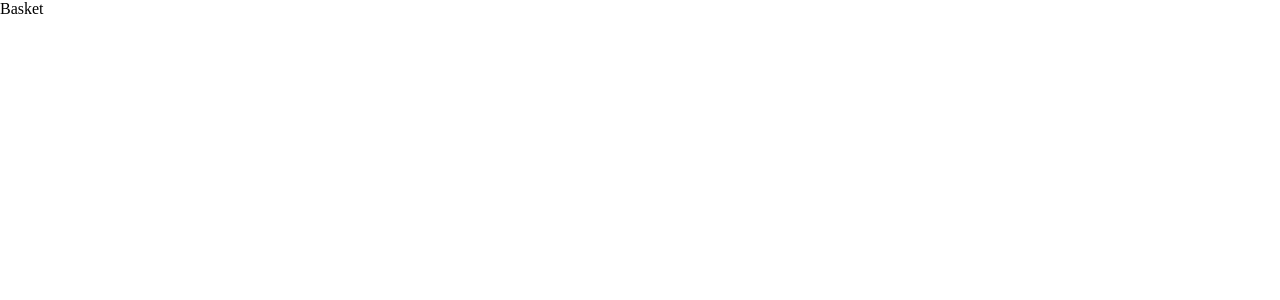
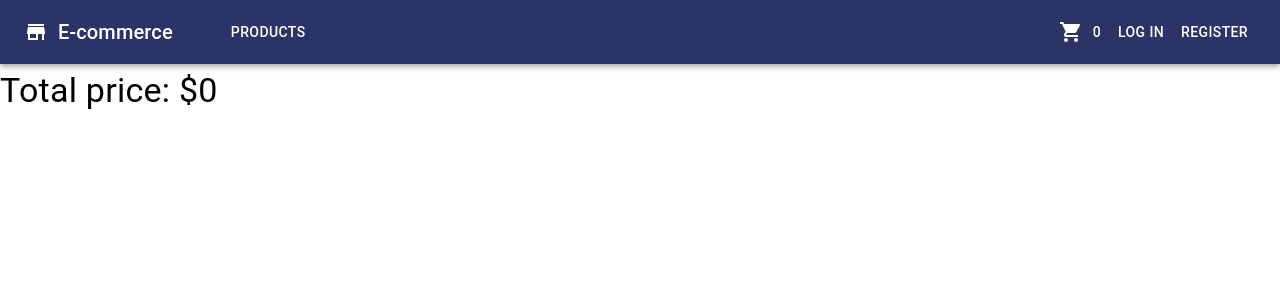
Before and after one commit to NurgulYunusova/React-Js-Redux-Basket, a React app: page /basket in a window 1280 px wide. Shown: the top 300 px of the page. Built offline with nearby package versions, Linux system fonts and the light colour scheme; the HTML template or start-up script is replaced by a standard one.

Commit message:
Completed basket page

```diff
--- a/src/App.jsx
+++ b/src/App.jsx
@@ -2,12 +2,13 @@
 import { QueryClient, QueryClientProvider } from "react-query";
 import { Route, Routes } from "react-router-dom";
 // import { routes } from "./routes/routes";
-import Home from "./pages/public/Home";
 import Login from "./pages/public/Login";
 import "./app.css";
 import Basket from "./pages/public/Basket";
 import Register from "./pages/public/Register";
 import { ReactQueryDevtools } from "react-query/devtools";
+import Layout from "./components/layout/Layout";
+import Products from "./components/Products";
 
 function App() {
   const queryClient = new QueryClient({
@@ -21,17 +22,19 @@ function App() {
   return (
     <>
       <QueryClientProvider client={queryClient}>
+        <Layout>
           <Routes>
             {/* {routes &&
             routes.map((item) => {
               return <Route path={item.path} element={item.element} />;
             })} */}
 
-          <Route path="/" element={<Home />} />
+            <Route path="/" element={<Products />} />
             <Route path="/login" element={<Login />} />
             <Route path="/register" element={<Register />} />
             <Route path="/basket" element={<Basket />} />
           </Routes>
+        </Layout>
         <ReactQueryDevtools initialIsOpen={false} />
       </QueryClientProvider>
     </>
--- a/src/app.css
+++ b/src/app.css
@@ -1,5 +1,8 @@
+/* @import url("https://fonts.googleapis.com/css2?family=Lato:wght@300;400;700;900&display=swap"); */
+
 * {
   margin: 0;
   padding: 0;
   box-sizing: border-box;
+  box-sizing: border-box;
 }
--- a/src/components/layouts/Navbar.jsx
+++ b/src/components/Navbar.jsx
@@ -9,29 +9,46 @@ import PersonIcon from "@mui/icons-material/Person";
 import StoreIcon from "@mui/icons-material/Store";
 import { useNavigate } from "react-router-dom";
 import { useContext } from "react";
-import { ProductsContext } from "../../context/ProductsContext";
+import { BasketContext } from "../context/BasketContext";
 
 function Navbar() {
   const navigate = useNavigate();
-  const { basket, addToBasket } = useContext(ProductsContext);
+  const { basketItems } = useContext(BasketContext);
 
   return (
     <>
       <Box
         sx={{ flexGrow: 1 }}
-        style={{ display: "flex", alignItems: "center" }}
+        style={{
+          display: "flex",
+          alignItems: "center",
+        }}
       >
         <AppBar position="fixed">
-          <Toolbar>
+          <Toolbar
+            style={{
+              backgroundColor: "#2B3467",
+            }}
+          >
             <Typography
               variant="h6"
               component="div"
               sx={{ flexGrow: 1 }}
-              style={{ display: "flex", alignItems: "center", gap: 10 }}
+              style={{
+                display: "flex",
+                alignItems: "center",
+                gap: 10,
+              }}
             >
               <StoreIcon />
               E-commerce
-              <Button color="inherit" style={{ marginLeft: 40 }}>
+              <Button
+                color="inherit"
+                style={{ marginLeft: 40 }}
+                onClick={() => {
+                  navigate("/");
+                }}
+              >
                 Products
               </Button>
             </Typography>
@@ -42,7 +59,7 @@ function Navbar() {
               }}
             >
               <ShoppingCartIcon style={{ marginRight: 10, marginLeft: 10 }} />{" "}
-              {basket}
+              {basketItems.length}
             </Button>
             <Button
               color="inherit"
--- a/src/components/Products.jsx
+++ b/src/components/Products.jsx
@@ -2,7 +2,6 @@
 /* eslint-disable react/jsx-key */
 import { styled } from "@mui/material/styles";
 import Box from "@mui/material/Box";
-import Paper from "@mui/material/Paper";
 import Grid from "@mui/material/Grid";
 import { axiosInstance } from "../network/axiosInstance";
 import { useQuery } from "react-query";
@@ -16,8 +15,11 @@ import {
 import CardMedia from "@mui/material/CardMedia";
 import { useState } from "react";
 import { useContext } from "react";
-import { ProductsContext } from "../context/ProductsContext";
+import { BasketContext } from "../context/BasketContext";
+import AddShoppingCartIcon from "@mui/icons-material/AddShoppingCart";
+import RemoveShoppingCartIcon from "@mui/icons-material/RemoveShoppingCart";
 import Modal from "@mui/material/Modal";
+import CircularProgress from "@mui/material/CircularProgress";
 
 const style = {
   position: "absolute",
@@ -40,10 +42,10 @@ function Products() {
   );
 
   const [open, setOpen] = useState(false);
-  const [id, setId] = useState(null);
-  const [isClicked, setIsClicked] = useState(false);
+  const [id, setId] = useState();
 
-  const { basket, addToBasket } = useContext(ProductsContext);
+  const { basketItems, addToBasket, removeFromBasket } =
+    useContext(BasketContext);
 
   const handleOpen = (id) => {
     setId(id);
@@ -54,22 +56,37 @@ function Products() {
 
   const handleClose = () => setOpen(false);
 
-  const actionToBasket = () => {
-    setIsClicked(!isClicked);
+  const handleAction = (product) => {
+    if (!basketItems.some((item) => item.id === product.id)) {
+      addToBasket(product);
+    } else removeFromBasket(product);
   };
 
   return (
     <>
-      <Box sx={{ flexGrow: 1 }}>
+      <Box sx={{ flexGrow: 1, padding: "40px" }}>
+        {isLoading ? (
+          <div
+            style={{
+              width: "100%",
+              display: "flex",
+              justifyContent: "center",
+            }}
+          >
+            <CircularProgress
+              style={{ width: 100, height: 100, margin: "300px" }}
+            />
+          </div>
+        ) : (
           <Grid
             container
-          rowSpacing={4}
-          columnSpacing={{ xs: 1, sm: 2, md: 4 }}
+            rowSpacing={3}
+            columnSpacing={{ xs: 1, sm: 2, md: 3 }}
             style={{ marginTop: 70 }}
           >
             {data &&
               data?.data.map((q) => (
-              <Grid item xs={2}>
+                <Grid item xs={3}>
                   <Card sx={{ height: "100%" }}>
                     <div
                       style={{
@@ -94,17 +111,33 @@ function Products() {
                           justifyContent: "space-around",
                         }}
                       >
-                      <Typography gutterBottom variant="h5" component="div">
+                        <Typography
+                          gutterBottom
+                          variant="h5"
+                          component="div"
+                          sx={{ color: "#EB455F", fontWeight: 700 }}
+                        >
                           ${q.price}
                         </Typography>
-                      <Button variant="contained" onClick={actionToBasket}>
-                        {isClicked ? "Remove from basket" : "Add to basket"}
-                      </Button>
                         <Button
                           variant="contained"
                           onClick={() => handleOpen(q.id)}
                         >
                           Show details
+                        </Button>
+                        <Button
+                          variant="contained"
+                          onClick={() => handleAction(q)}
+                        >
+                          {!basketItems.some((item) => item.id === q.id) ? (
+                            <span>
+                              Add to basket <AddShoppingCartIcon />
+                            </span>
+                          ) : (
+                            <span>
+                              Remove from basket <RemoveShoppingCartIcon />
+                            </span>
+                          )}
                         </Button>
                       </CardActions>
                     </div>
@@ -122,7 +155,7 @@ function Products() {
                   id="modal-modal-title"
                   variant="h6"
                   component="h2"
-                sx={{ fontWeight: "bold" }}
+                  sx={{ fontWeight: "bold", color: "#3566b5" }}
                 >
                   {itemData?.title}
                 </Typography>
@@ -132,6 +165,7 @@ function Products() {
               </Box>
             </Modal>
           </Grid>
+        )}
       </Box>
     </>
   );
--- /dev/null
+++ b/src/components/layout/Layout.jsx
@@ -0,0 +1,13 @@
+/* eslint-disable react/prop-types */
+import Navbar from "../Navbar";
+
+function Layout({ children }) {
+  return (
+    <>
+      <Navbar />
+      {children}
+    </>
+  );
+}
+
+export default Layout;
--- /dev/null
+++ b/src/context/BasketContext.jsx
@@ -0,0 +1,65 @@
+/* eslint-disable react/prop-types */
+import { createContext, useState } from "react";
+
+export const BasketContext = createContext();
+
+export const ProductsProvider = ({ children }) => {
+  const [basketItems, setBasketItems] = useState(() => {
+    const storedBasketItems = localStorage.getItem("basketItems");
+    return storedBasketItems ? JSON.parse(storedBasketItems) : [];
+  });
+
+  // const addToBasket = () => {
+  //   setBasket((prevBasket) => prevBasket + 1);
+  // };
+
+  // const removeFromBasket = () => {
+  //   setBasket((prevBasket) => prevBasket - 1);
+  // };
+
+  const addToBasket = (product) => {
+    // setBasketItems([...basketItems, product]);
+    if (!basketItems.some((item) => item.id === product.id)) {
+      const updatedBasket = [...basketItems, product];
+      setBasketItems(updatedBasket);
+      localStorage.setItem("basketItems", JSON.stringify(updatedBasket));
+    }
+  };
+
+  const removeFromBasket = (product) => {
+    // setBasketItems(basketItems.filter((item) => item.id !== product.id));
+    const updatedBasket = basketItems.filter((item) => item.id !== product.id);
+    setBasketItems(updatedBasket);
+    localStorage.setItem("basketItems", JSON.stringify(updatedBasket));
+  };
+
+  const clearBasket = () => {
+    setBasketItems([]);
+  };
+
+  const calculateTotalPrice = () => {
+    let totalPrice = 0;
+
+    basketItems.forEach((item) => {
+      totalPrice += item.price;
+    });
+
+    return totalPrice;
+  };
+
+  console.log(basketItems);
+
+  return (
+    <BasketContext.Provider
+      value={{
+        basketItems,
+        addToBasket,
+        removeFromBasket,
+        clearBasket,
+        calculateTotalPrice,
+      }}
+    >
+      {children}
+    </BasketContext.Provider>
+  );
+};
--- a/src/main.jsx
+++ b/src/main.jsx
@@ -2,7 +2,7 @@ import React from "react";
 import ReactDOM from "react-dom/client";
 import App from "./App.jsx";
 import { BrowserRouter } from "react-router-dom";
-import { ProductsProvider } from "./context/ProductsContext.jsx";
+import { ProductsProvider } from "./context/BasketContext.jsx";
 
 ReactDOM.createRoot(document.getElementById("root")).render(
   <React.StrictMode>
--- a/src/pages/public/Basket.jsx
+++ b/src/pages/public/Basket.jsx
@@ -1,5 +1,105 @@
+/* eslint-disable react/jsx-key */
+import { useContext } from "react";
+import { BasketContext } from "../../context/BasketContext";
+import Box from "@mui/material/Box";
+import Card from "@mui/material/Card";
+import CardContent from "@mui/material/CardContent";
+import CardMedia from "@mui/material/CardMedia";
+import Typography from "@mui/material/Typography";
+import Grid from "@mui/material/Grid";
+import { Button, CardActions } from "@mui/material";
+import AddShoppingCartIcon from "@mui/icons-material/AddShoppingCart";
+import RemoveShoppingCartIcon from "@mui/icons-material/RemoveShoppingCart";
+
 function Basket() {
-  return <>Basket</>;
+  const { basketItems, addToBasket, removeFromBasket, calculateTotalPrice } =
+    useContext(BasketContext);
+
+  const handleAction = (product) => {
+    if (!basketItems.some((item) => item.id === product.id)) {
+      addToBasket(product);
+    } else removeFromBasket(product);
+  };
+
+  return (
+    <>
+      <Box sx={{ flexGrow: 1 }}>
+        <Grid
+          container
+          rowSpacing={4}
+          columnSpacing={{ xs: 1, sm: 2, md: 4 }}
+          style={{ marginTop: 70 }}
+        >
+          {basketItems &&
+            basketItems.map((item) => (
+              <Grid item xs={3}>
+                <Card sx={{ height: "100%" }}>
+                  <div
+                    style={{
+                      padding: "10px",
+                    }}
+                  >
+                    <CardContent>
+                      <Typography gutterBottom variant="h5" component="div">
+                        {item.title} -{" "}
+                        <span style={{ color: "#EB455F", fontWeight: 700 }}>
+                          ${item.price}
+                        </span>
+                      </Typography>
+                    </CardContent>
+                    <CardMedia
+                      component="img"
+                      image={item.image}
+                      alt={item.title}
+                      sx={{ height: 200, objectFit: "contain" }}
+                    />
+                    <CardActions
+                      sx={{
+                        width: "100%",
+                        display: "flex",
+                        justifyContent: "space-around",
+                      }}
+                    >
+                      <Button
+                        variant="contained"
+                        onClick={() => handleAction(item)}
+                      >
+                        {!basketItems.some((q) => q.id === item.id) ? (
+                          <span
+                            style={{
+                              display: "flex",
+                              alignItems: "center",
+                              gap: 8,
+                              padding: 3,
+                            }}
+                          >
+                            Add to basket <AddShoppingCartIcon />
+                          </span>
+                        ) : (
+                          <span
+                            style={{
+                              display: "flex",
+                              alignItems: "center",
+                              gap: 8,
+                              padding: 3,
+                            }}
+                          >
+                            Remove from basket <RemoveShoppingCartIcon />
+                          </span>
+                        )}
+                      </Button>
+                    </CardActions>
+                  </div>
+                </Card>
+              </Grid>
+            ))}
+        </Grid>
+        <Typography variant="h4">
+          Total price: ${calculateTotalPrice()}
+        </Typography>
+      </Box>
+    </>
+  );
 }
 
 export default Basket;
```
Also changed, not shown: src/context/ProductsContext.jsx (deleted, +0 -28 lines), src/pages/public/Home.jsx (deleted, +0 -13 lines). Lines whose indentation alone changed are shown as unchanged.
